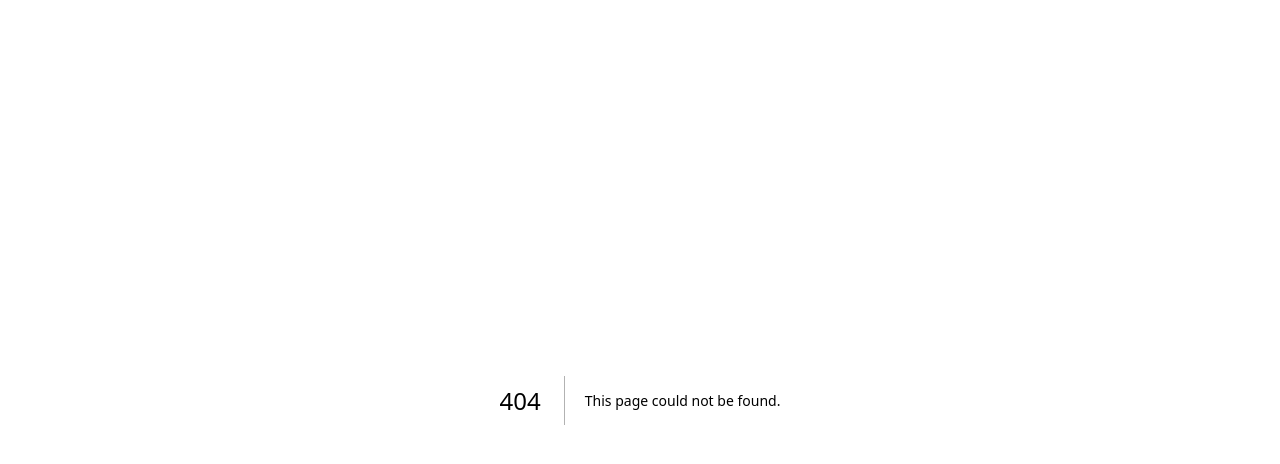
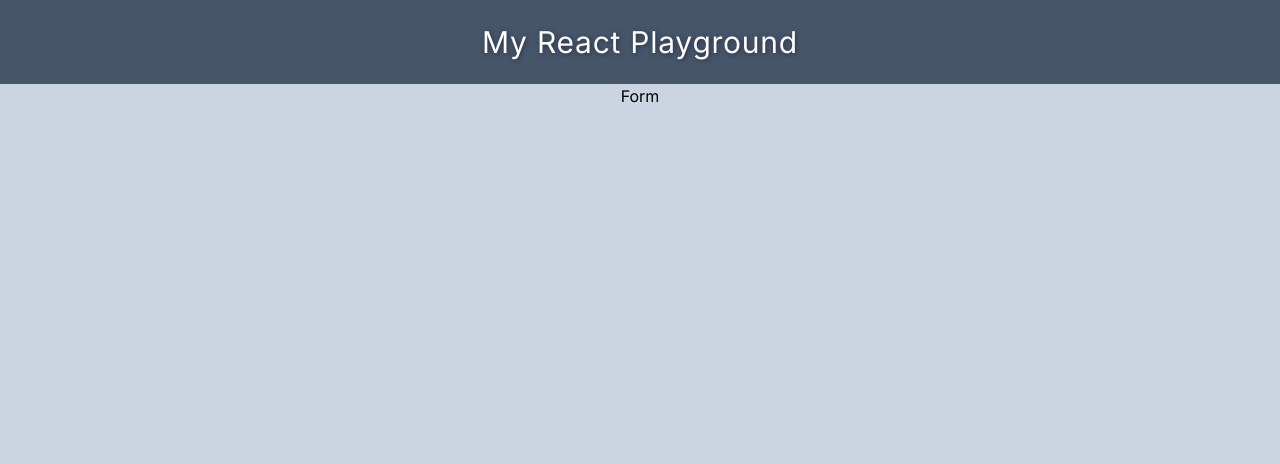
Before and after one commit to Gnoneks/my-react-playground, a Next.js app: page /form-app in a window 1280 px wide. Before the commit this address had no page. Shown: the top 464 px of the page. Built offline with nearby package versions, Linux system fonts and the light colour scheme.

Commit message:
added Routing

```diff
--- a/app/components/apps-list/App-card.tsx
+++ b/app/components/apps-list/App-card.tsx
@@ -1,3 +1,5 @@
+import Link from "next/link";
+
 interface AppCardProps {
   appName: string;
   appDescription: string;
@@ -5,9 +7,11 @@ interface AppCardProps {
 
 export default function AppCard({ appName, appDescription }: AppCardProps) {
   return (
-    <div className="flex flex-col h-48 text-center bg-slate-400">
-      <h1 className="p-6 text-lg">{appName}</h1>
-      <div>{appDescription}</div>
-    </div>
+    <Link href="/form-app">
+      <div className="flex flex-col h-48 text-center bg-slate-400">
+        <h1 className="p-6 text-lg">{appName}</h1>
+        <div>{appDescription}</div>
+      </div>
+    </Link>
   );
 }
--- /dev/null
+++ b/app/form-app/form-app.tsx
@@ -0,0 +1,3 @@
+export default function FormApp() {
+  return <div>Form</div>;
+}
--- /dev/null
+++ b/app/form-app/page.tsx
@@ -0,0 +1,5 @@
+import FormApp from "./form-app";
+
+export default function Page() {
+  return <FormApp />;
+}
--- a/app/layout.tsx
+++ b/app/layout.tsx
@@ -1,22 +1,25 @@
-import './globals.css'
-import type { Metadata } from 'next'
-import { Inter } from 'next/font/google'
+import "./globals.css";
+import type { Metadata } from "next";
+import { Inter } from "next/font/google";
+import Header from "./components/header/Header";
 
-const inter = Inter({ subsets: ['latin'] })
+const inter = Inter({ subsets: ["latin"] });
 
-export const metadata: Metadata = {
-  title: 'Create Next App',
-  description: 'Generated by create next app',
-}
+export const metadata: Metadata = {};
 
 export default function RootLayout({
   children,
 }: {
-  children: React.ReactNode
+  children: React.ReactNode;
 }) {
   return (
     <html lang="en">
-      <body className={inter.className}>{children}</body>
+      <body className={inter.className}>
+        <section className="flex min-h-screen flex-col items-center bg-slate-300">
+          <Header />
+          {children}
+        </section>
+      </body>
     </html>
-  )
+  );
 }
--- a/app/page.tsx
+++ b/app/page.tsx
@@ -1,11 +1,6 @@
-import AppsList from './components/apps-list/Apps-list'
-import Header from './components/header/Header'
+import AppsList from "./components/apps-list/Apps-list";
+import Header from "./components/header/Header";
 
 export default function Home() {
-  return (
-    <main className="flex min-h-screen flex-col items-center bg-slate-300">
-      <Header />
-      <AppsList />
-    </main>
-  )
+  return <AppsList />;
 }
```
